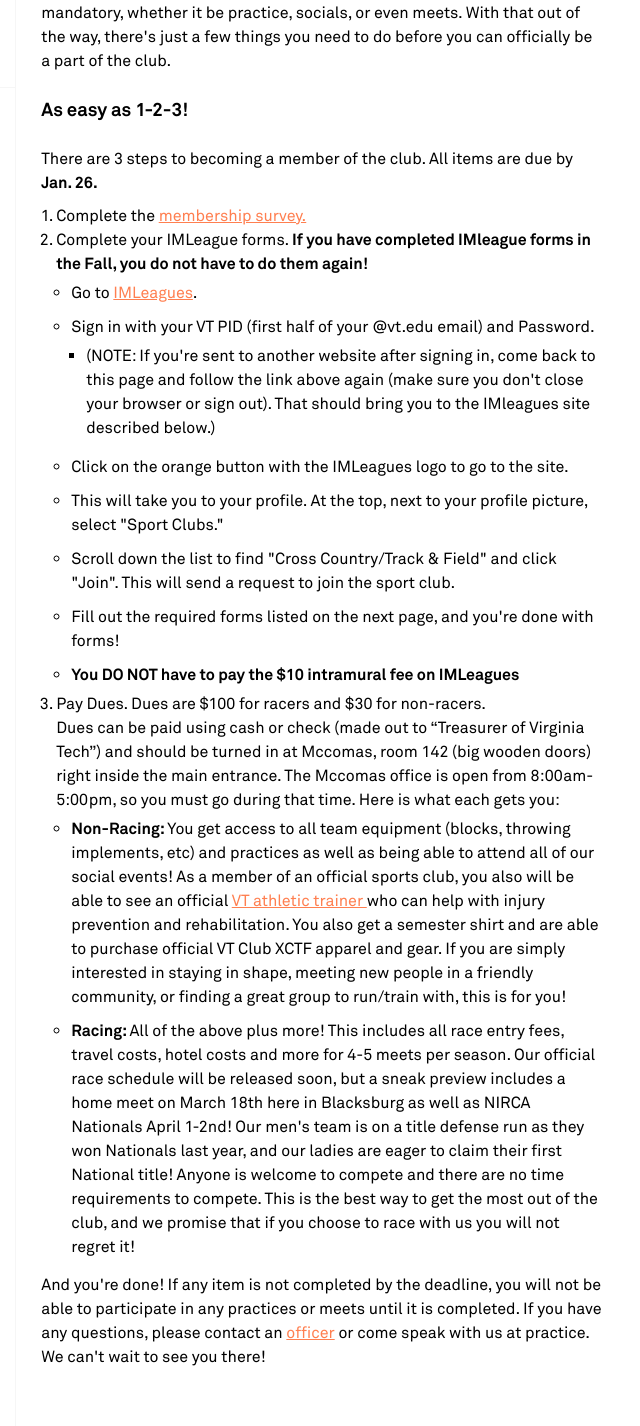
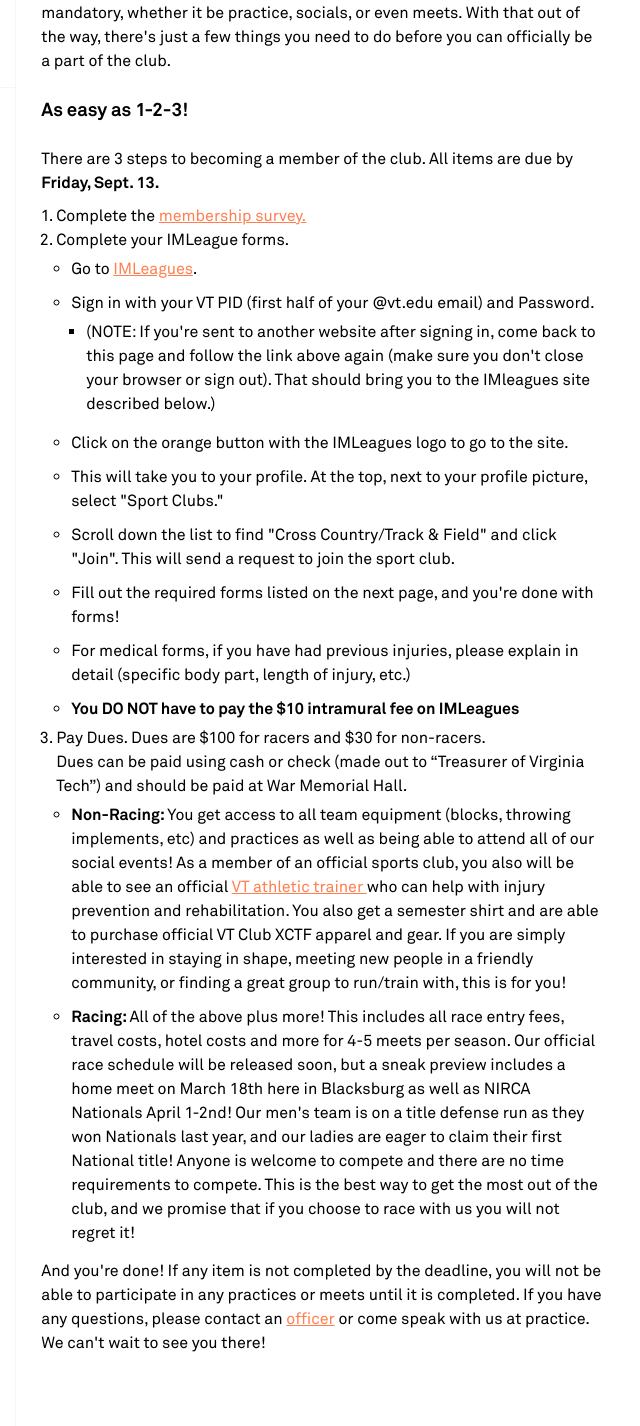
Before and after one commit to vakkale/vtclubxctf, a React (Create React App) app: page /join in a window 1280 px wide. Shown: the part 870-2296 px from the top of the page, without its empty margins (429-1069 px from the left). Built offline with nearby package versions, Linux system fonts and the light colour scheme; a web font is replaced by a local one.

Commit message:
updates for FDOP Fall 2024

```diff
--- a/src/about_pages/Join.jsx
+++ b/src/about_pages/Join.jsx
@@ -28,13 +28,13 @@ export default function Join() {
       <h3>As easy as 1-2-3!</h3>
       <p>
         There are 3 steps to becoming a member of the club. All items are due by{" "}
-        <span style={{ fontWeight: "bold" }}>Jan. 26.</span>
+        <span style={{ fontWeight: "bold" }}>Friday, Sept. 13.</span>
       </p>
       <ol>
         <li>
           Complete the{" "}
           <a
-            href="https://forms.gle/p8xssbL7kjKdTCg89"
+            href="https://forms.office.com/r/Xgm9Cn9FEP"
             target="_blank"
             rel="noreferrer"
           >
@@ -44,10 +44,6 @@ export default function Join() {
         <li>
           <ul>
             Complete your IMLeague forms.{" "}
-            <span style={{ fontWeight: "bold" }}>
-              If you have completed IMleague forms in the Fall, you do not have
-              to do them again!{" "}
-            </span>
             <li>
               Go to{" "}
               <a
@@ -88,6 +84,9 @@ export default function Join() {
               done with forms!
             </li>
             <li>
+              For medical forms, if you have had previous injuries, please explain in detail (specific body part, length of injury, etc.)
+            </li>
+            <li>
               <span style={{ fontWeight: "bold" }}>
                 You DO NOT have to pay the $10 intramural fee on IMLeagues
               </span>
@@ -98,10 +97,7 @@ export default function Join() {
           <ul>
             Pay Dues. Dues are $100 for racers and $30 for non-racers. <br></br>
             Dues can be paid using cash or check (made out to “Treasurer of
-            Virginia Tech”) and should be turned in at Mccomas, room 142 (big
-            wooden doors) right inside the main entrance. The Mccomas office is
-            open from 8:00am-5:00pm, so you must go during that time. Here is
-            what each gets you:
+            Virginia Tech”) and should be paid at War Memorial Hall.
             <li>
               <span style={{ fontWeight: "bold" }}>Non-Racing: </span>You get
               access to all team equipment (blocks, throwing implements, etc)
```
